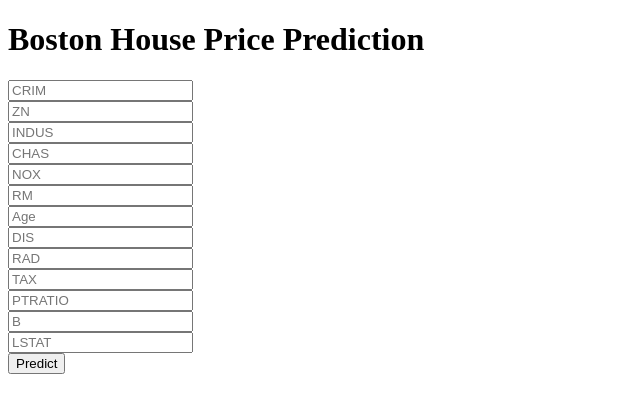
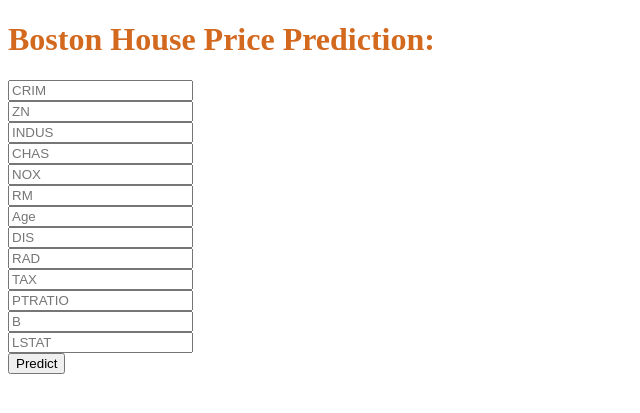
Before and after one commit to NarenBot/Boston_House-Pricing, a Flask app: page / in a window 1280 px wide. Shown: the top 413 px of the page, without its empty margins (0-640 px from the left). Run offline with Flask 2, Linux system fonts and the light colour scheme; parts of the project's set-up code (start-up, migrations or seed data) failed here and were passed over.

Commit message:
YAML Added

```diff
--- a/app.py
+++ b/app.py
@@ -30,7 +30,7 @@ def predict():
     new_data = np.array(list(data)).reshape(1,-1)
     scaled_data = scaler.transform(new_data)
     output = model.predict(scaled_data)
-    return render_template('home.html', prediction_text = f"House Prediction is: {output[0]}")
+    return render_template('home.html', prediction_text = f"House Price Prediction is: {output[0]}")
 
 
 
--- a/templates/home.html
+++ b/templates/home.html
@@ -14,7 +14,8 @@
 
 <body>
   <div class="login">
-    <h1>Boston House Price Prediction</h1>
+    <h1 style="color:chocolate">Boston House Price Prediction: </style>
+    </h1>
 
     <!-- Main Input For Receiving Query to our ML -->
     <form action="{{url_for('predict')}}" method="post">
```
